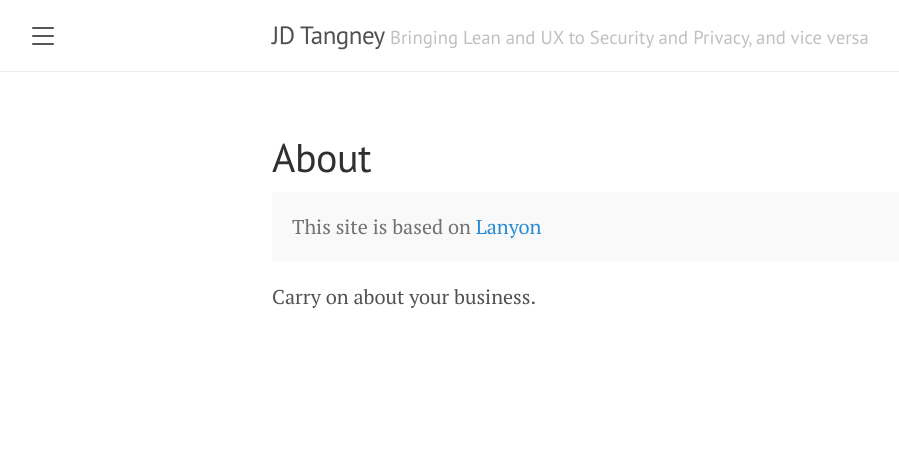
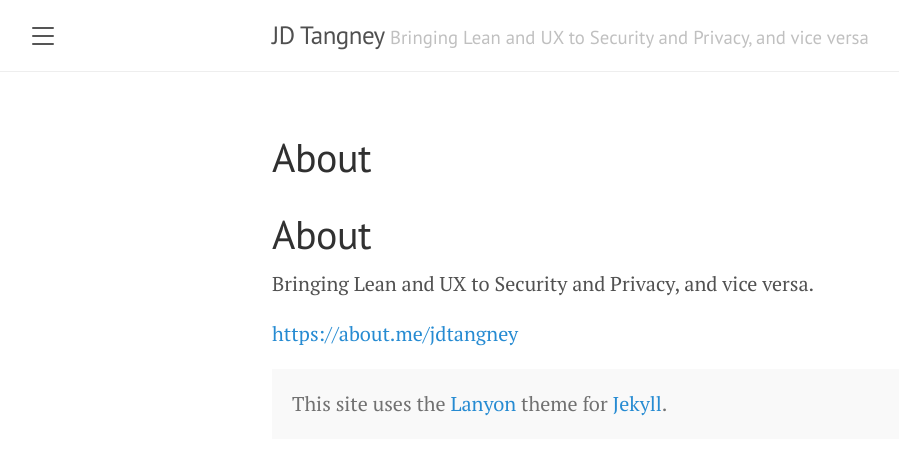
Before and after one commit to jdtangney/jdtangney.github.io, a Jekyll site: the page built from about.md, in a window 1280 px wide. Shown: the top 455 px of the page, without its empty margins (8-907 px from the left). Built offline with Jekyll 4.4.1, drawn with Linux system fonts in a browser that asks for light colours.

Commit message:
Title, email, etc. Removed unneeded left nav links.

```diff
--- a/_config.yml
+++ b/_config.yml
@@ -14,7 +14,7 @@ permalink:           pretty
 # About/contact
 author:
   name:              John Tangney
-  url:               https://twitter.com/jdtangney
+  url:               https://about.me/jdtangney
   email:             blog@jdtangney.com
 
 # Gems
--- a/_includes/sidebar.html
+++ b/_includes/sidebar.html
@@ -25,8 +25,8 @@
       {% endif %}
     {% endfor %}
 
-    <a class="sidebar-nav-item" href="{{ site.github.repo }}/archive/v{{ site.version }}.zip">Download</a>
-    <a class="sidebar-nav-item" href="{{ site.github.repo }}">GitHub project</a>
+    <!-- <a class="sidebar-nav-item" href="{{ site.github.repo }}/archive/v{{ site.version }}.zip">Download</a> -->
+    <!-- <a class="sidebar-nav-item" href="{{ site.github.repo }}">GitHub project</a> -->
     <span class="sidebar-nav-item">Currently v{{ site.version }}</span>
   </nav>
 
--- a/about.md
+++ b/about.md
@@ -3,8 +3,12 @@ layout: page
 title: About
 ---
 
+# About
+
+Bringing Lean and UX to Security and Privacy, and vice versa.
+
+[https://about.me/jdtangney](https://about.me/jdtangney)
+
 <p class="message">
-  This site is based on <a href="https://github.com/poole/lanyon">Lanyon</a>
+  This site uses the <a href="https://github.com/poole/lanyon">Lanyon</a> theme for <a href="http://jekyllrb.com">Jekyll</a>.
 </p>
-
-Carry on about your business.
```
